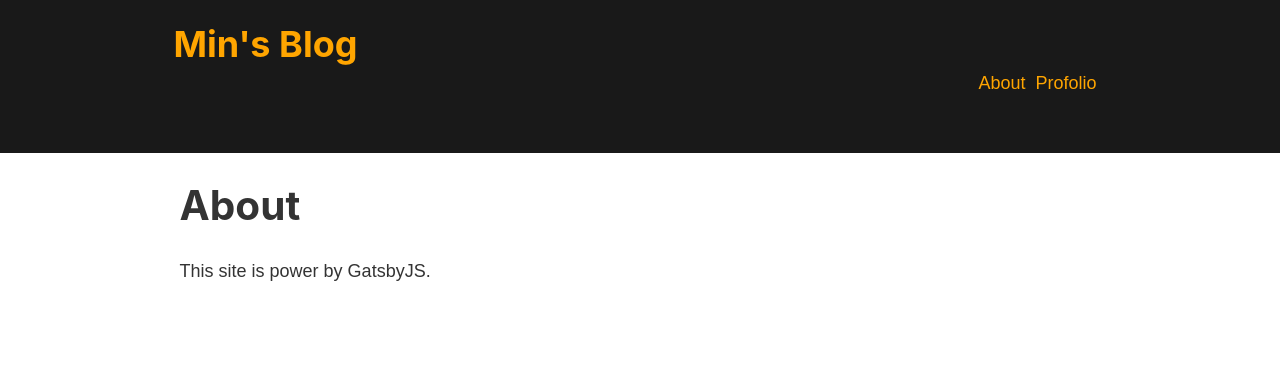
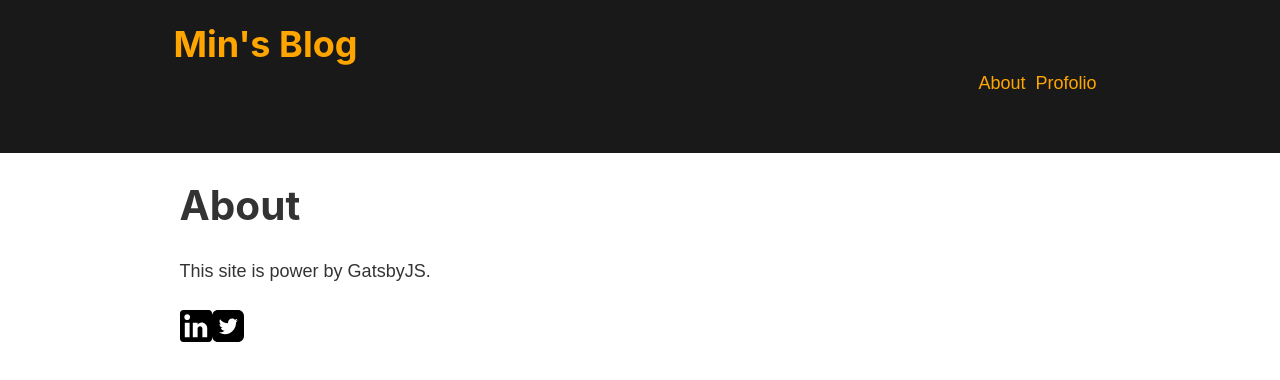
Before and after one commit to cmwen/blog, a Gatsby site: page /about in a window 1280 px wide. Built offline with nearby package versions, Linux system fonts and the light colour scheme; Gatsby itself is replaced by a stand-in of ours.

Commit message:
Add social media icons

```diff
--- a/src/pages/about.js
+++ b/src/pages/about.js
@@ -1,11 +1,62 @@
 import React from 'react';
 import Layout from '../components/Layout';
+import Link from '../components/Link';
 
 export default props => (
   <Layout {...props}>
     <div>
       <h1>About</h1>
       <p>This site is power by GatsbyJS.</p>
+      <a href="https://www.linkedin.com/in/chung-min-wen/">
+        <svg
+          version="1.1"
+          id="Capa_1"
+          xmlns="http://www.w3.org/2000/svg"
+          x="0px"
+          y="0px"
+          width="32px"
+          height="32px"
+          viewBox="0 0 510 510"
+        >
+          <g>
+            <g id="post-linkedin">
+              <path d="M459,0H51C22.95,0,0,22.95,0,51v408c0,28.05,22.95,51,51,51h408c28.05,0,51-22.95,51-51V51C510,22.95,487.05,0,459,0z
+        M153,433.5H76.5V204H153V433.5z M114.75,160.65c-25.5,0-45.9-20.4-45.9-45.9s20.4-45.9,45.9-45.9s45.9,20.4,45.9,45.9
+        S140.25,160.65,114.75,160.65z M433.5,433.5H357V298.35c0-20.399-17.85-38.25-38.25-38.25s-38.25,17.851-38.25,38.25V433.5H204
+        V204h76.5v30.6c12.75-20.4,40.8-35.7,63.75-35.7c48.45,0,89.25,40.8,89.25,89.25V433.5z" />
+            </g>
+          </g>
+        </svg>
+      </a>
+
+      <a href="https://twitter.com/cmw1n">
+        <svg
+          version="1.1"
+          id="Capa_1"
+          xmlns="http://www.w3.org/2000/svg"
+          x="0px"
+          y="0px"
+          width="32px"
+          height="32px"
+          viewBox="0 0 486.392 486.392"
+        >
+          <g>
+            <g>
+              <g>
+                <path d="M395.193,0H91.198C40.826,0,0,40.826,0,91.198v303.995c0,50.372,40.826,91.198,91.198,91.198
+        h303.995c50.372,0,91.198-40.827,91.198-91.198V91.198C486.392,40.826,445.565,0,395.193,0z M364.186,188.598l0.182,7.752
+        c0,79.16-60.221,170.359-170.359,170.359c-33.804,0-65.268-9.91-91.776-26.904c4.682,0.547,9.454,0.851,14.288,0.851
+        c28.059,0,53.868-9.576,74.357-25.627c-26.204-0.486-48.305-17.814-55.935-41.586c3.678,0.669,7.387,1.034,11.278,1.034
+        c5.472,0,10.761-0.699,15.777-2.067c-27.39-5.533-48.031-29.7-48.031-58.701v-0.76c8.086,4.499,17.297,7.174,27.116,7.509
+        c-16.051-10.731-26.63-29.062-26.63-49.825c0-10.974,2.949-21.249,8.086-30.095c29.518,36.236,73.658,60.069,123.422,62.562
+        c-1.034-4.378-1.55-8.968-1.55-13.649c0-33.044,26.812-59.857,59.887-59.857c17.206,0,32.771,7.265,43.714,18.908
+        c13.619-2.706,26.448-7.691,38.03-14.531c-4.469,13.984-13.953,25.718-26.326,33.135c12.069-1.429,23.651-4.682,34.382-9.424
+        C386.073,169.659,375.889,180.208,364.186,188.598z" />
+              </g>
+            </g>
+          </g>
+        </svg>
+      </a>
     </div>
   </Layout>
 );
```
